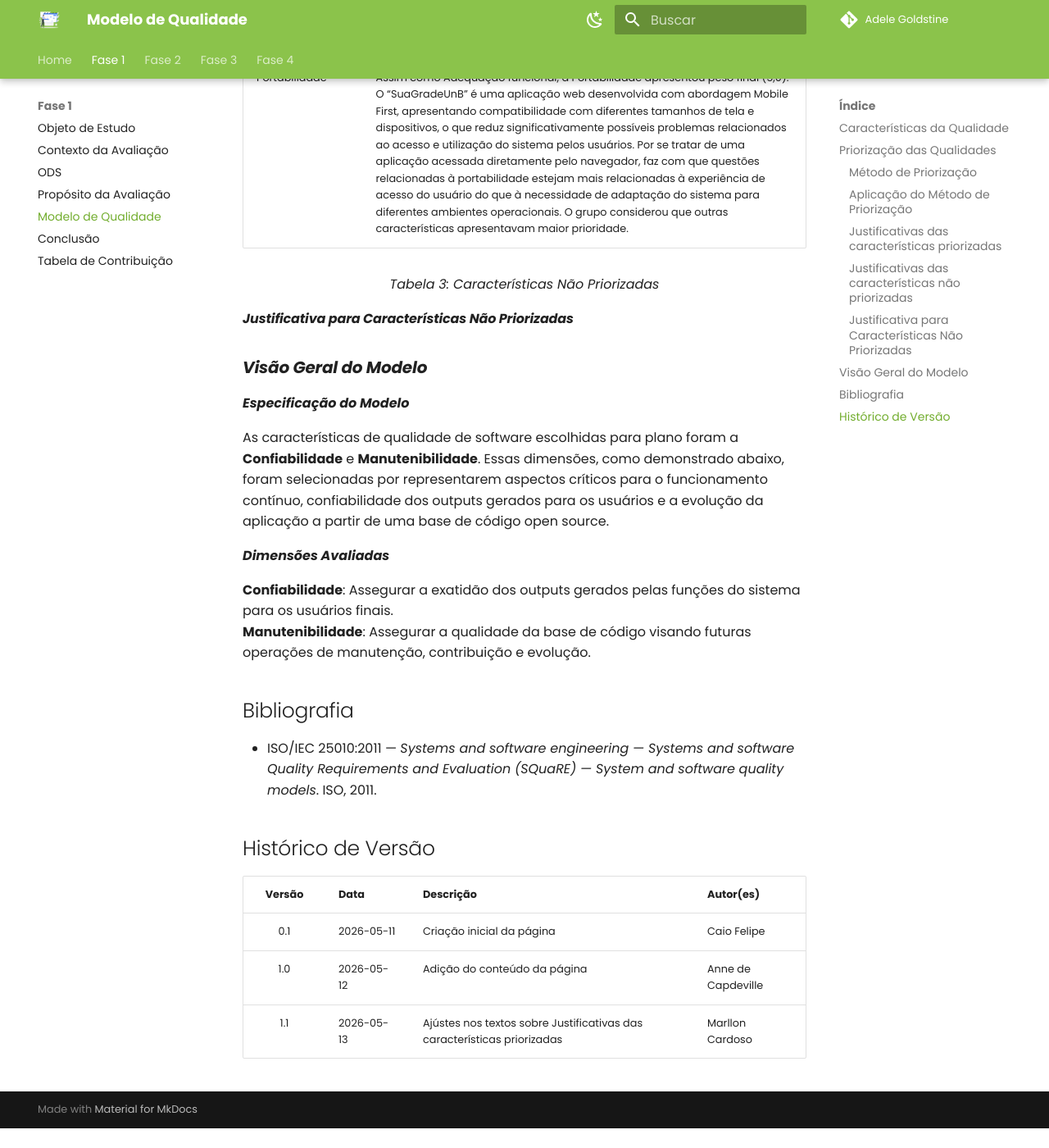
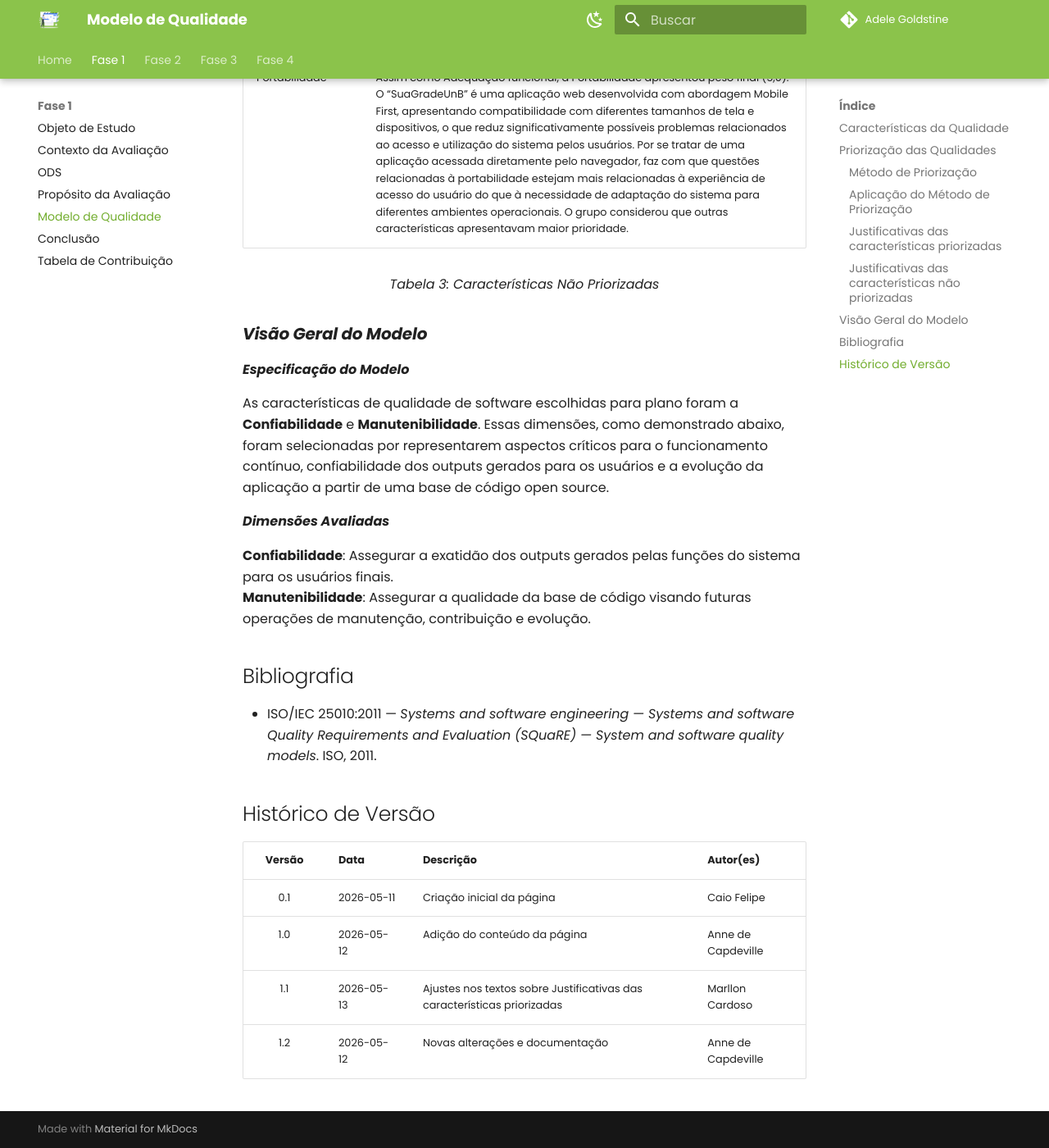
Before and after one commit to FCTE-Qualidade-de-Software-1/2026-1_T01_ADELE_GOLDSTINE, an MkDocs documentation site: the page built from docs/fase1/qualidades.md, in a window 1280 px wide and 1400 px high, scrolled down 3951 px. Shown: the whole window at 82% size. Built offline with MkDocs 1.6.1 and Material for MkDocs 9.7.7, drawn with Linux system fonts in a browser that asks for light colours; comment, search, counter and statistics services are not loaded; before the commit the page ends 5327 px from its top, so only the background shows below that.

```diff
--- a/docs/fase1/qualidades.md
+++ b/docs/fase1/qualidades.md
@@ -90,8 +90,6 @@ Esses foram os valores atribuídos pelo grupo para cada uma das qualidades (com
 
 
 
-#### ***Justificativa para Características Não Priorizadas***
-
 ### ***Visão Geral do Modelo***
 
 ***Especificação do Modelo***
@@ -116,4 +114,5 @@ As características de qualidade de software escolhidas para plano foram a **Con
 |:------:|:-----------|:---------------------------|:----------|
 | 0.1    | 2026-05-11 | Criação inicial da página  | Caio Felipe |
 | 1.0    | 2026-05-12 | Adição do conteúdo da página  | Anne de Capdeville |
-| 1.1    | 2026-05-13 | Ajústes nos textos sobre Justificativas das características priorizadas  | Marllon Cardoso |
+| 1.1    | 2026-05-13 | Ajustes nos textos sobre Justificativas das características priorizadas  | Marllon Cardoso |
+| 1.2    | 2026-05-12 | Novas alterações e documentação  | Anne de Capdeville |
```
Also changed, not shown: docs/fase1/contexto-da-avaliacao.md (+6 -0 lines).
